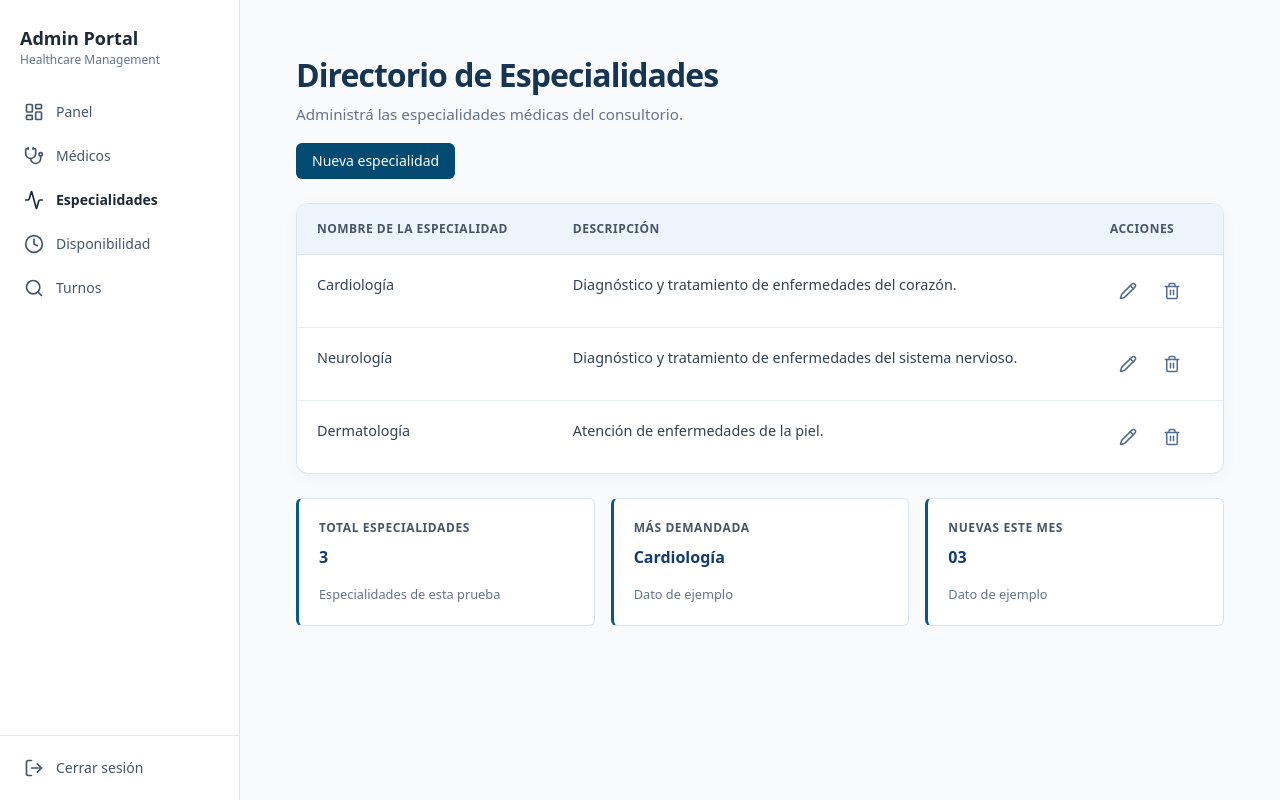
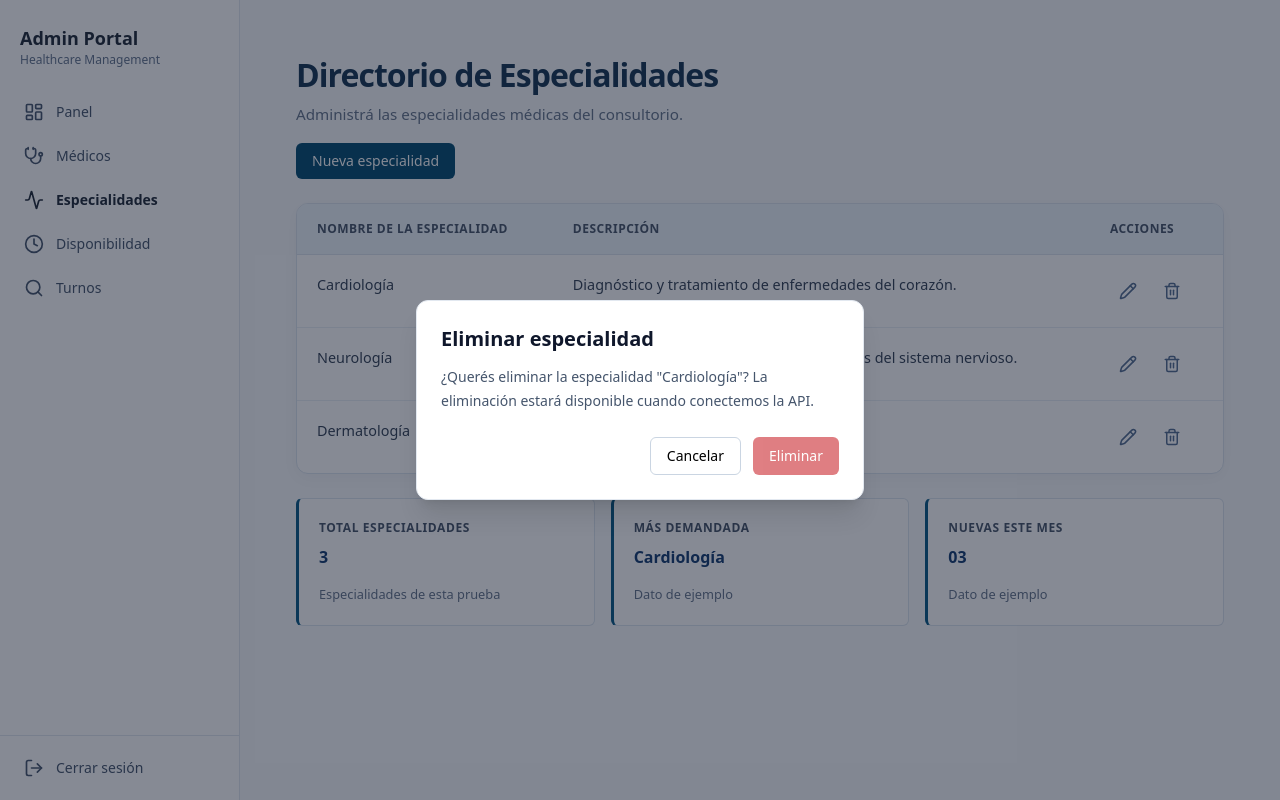
Before and after one commit to mateorusconi/DSW-TFI-Frontend, a React (Vite) app: page /admin/especialidades in a window 1280 px wide. Both pictures are taken after a click on the button 1171 px from the left and 290 px from the top of the page. Built offline with nearby package versions, Linux system fonts and the light colour scheme.

Commit message:
Agrego funcionalidad de eliminacion, agrego dialogo util para aquellos que tengan que usar mensajes en pantalla

```diff
--- /dev/null
+++ b/src/modules/shared/components/molecules/ConfirmDialog.jsx
@@ -0,0 +1,71 @@
+import { useEffect, useId, useRef } from "react";
+
+function ConfirmDialog({
+  title,
+  message,
+  onCancel,
+  onConfirm,
+  confirmLabel = "Confirmar",
+  confirmDisabled = false,
+}) {
+  const dialogRef = useRef(null);
+  const titleId = useId();
+  const messageId = useId();
+
+  useEffect(() => {
+    const dialog = dialogRef.current;
+
+    if (!dialog.open) {
+      dialog.showModal();
+    }
+
+    return () => {
+      dialog.close();
+    };
+  }, []);
+
+  function handleCancel(event) {
+    event.preventDefault();
+    onCancel();
+  }
+
+  return (
+    <dialog
+      ref={dialogRef}
+      aria-labelledby={titleId}
+      aria-describedby={messageId}
+      onCancel={handleCancel}
+      className="m-auto w-11/12 max-w-md rounded-xl border border-slate-200 bg-white p-6 shadow-xl backdrop:bg-slate-900/50"
+    >
+      <h2 id={titleId} className="text-xl font-semibold text-slate-900">
+        {title}
+      </h2>
+
+      <p id={messageId} className="mt-3 text-sm leading-6 text-slate-600">
+        {message}
+      </p>
+
+      <div className="mt-6 flex justify-end gap-3">
+        <button
+          type="button"
+          autoFocus
+          onClick={onCancel}
+          className="rounded-md border border-slate-300 px-4 py-2 text-sm hover:bg-slate-50"
+        >
+          Cancelar
+        </button>
+
+        <button
+          type="button"
+          onClick={onConfirm}
+          disabled={confirmDisabled || !onConfirm}
+          className="rounded-md bg-red-700 px-4 py-2 text-sm text-white hover:bg-red-800 disabled:cursor-not-allowed disabled:opacity-50"
+        >
+          {confirmLabel}
+        </button>
+      </div>
+    </dialog>
+  );
+}
+
+export default ConfirmDialog;
--- a/src/modules/specialties/pages/SpecialtiesListPage.jsx
+++ b/src/modules/specialties/pages/SpecialtiesListPage.jsx
@@ -5,6 +5,11 @@ import "./SpecialtiesListPageStyle.css";
 import { Link } from "react-router-dom";
 import { PATHS } from "../../../router/paths.js";
 import { specialties } from "../Data/SpecialtiesMock.js";
+import { useState } from "react";
+import ConfirmDialog from "../../shared/components/molecules/ConfirmDialog.jsx";
+
+function SpecialtiesListPage() {
+  const [specialtyToDelete, setSpecialtyToDelete] = useState(null);
   const columns = [
     {
       key: "name",
@@ -32,7 +37,7 @@ const columns = [
             className="table-actions__delete"
             aria-label={`Eliminar ${row.name}`}
             title="Eliminar especialidad"
-          onClick={() => console.log("Eliminar especialidad:", row.id)}
+            onClick={() => setSpecialtyToDelete(row)}
           >
             <Trash2 size={18} aria-hidden="true" />
           </button>
@@ -41,7 +46,6 @@ const columns = [
     },
   ];
 
-function SpecialtiesListPage() {
   return (
     <section className="specialties-page">
       <header>
@@ -82,6 +86,16 @@ function SpecialtiesListPage() {
           </Card>
         </li>
       </ul>
+
+      {specialtyToDelete !== null && (
+        <ConfirmDialog
+          title="Eliminar especialidad"
+          message={`¿Querés eliminar la especialidad "${specialtyToDelete.name}"? La eliminación estará disponible cuando conectemos la API.`}
+          confirmLabel="Eliminar"
+          confirmDisabled
+          onCancel={() => setSpecialtyToDelete(null)}
+        />
+      )}
     </section>
   );
 }
```
Lines whose indentation alone changed are shown as unchanged.
